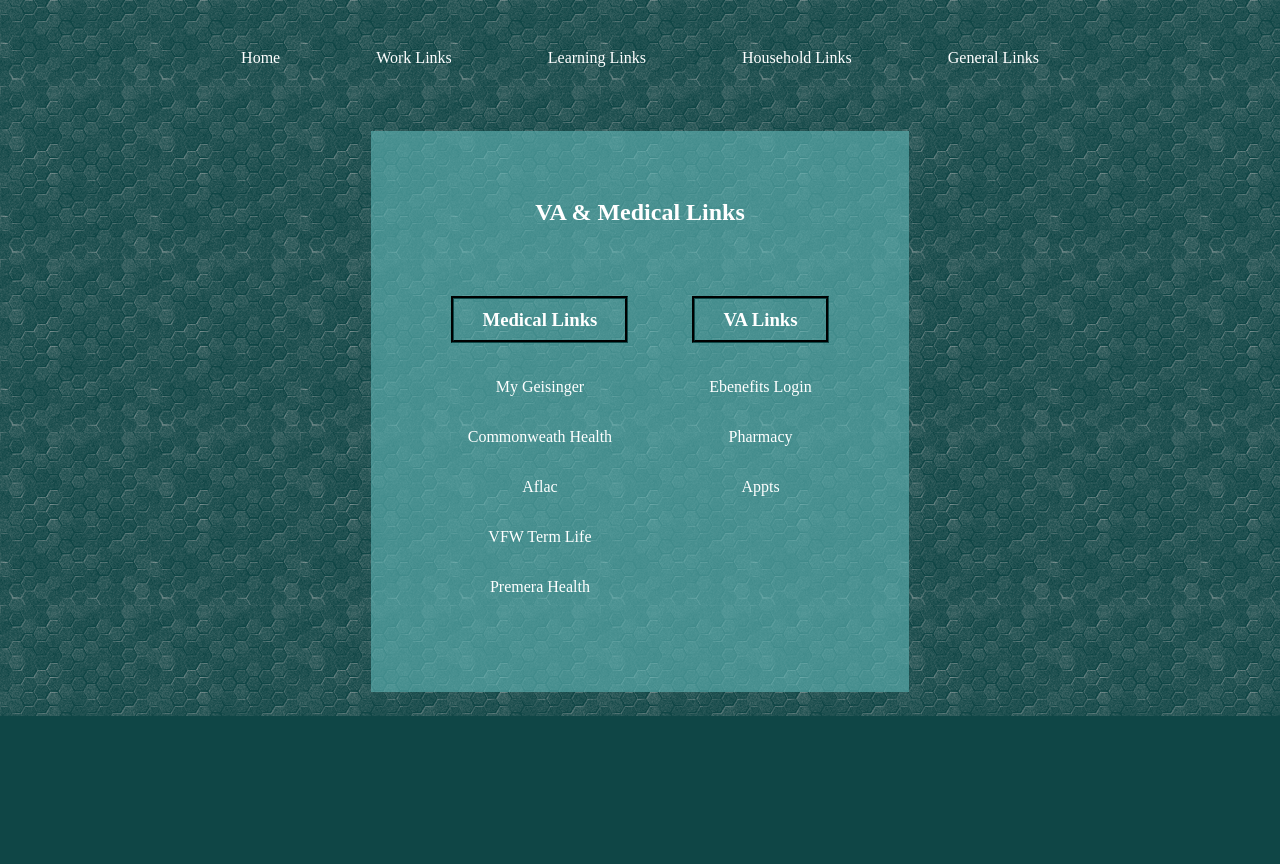
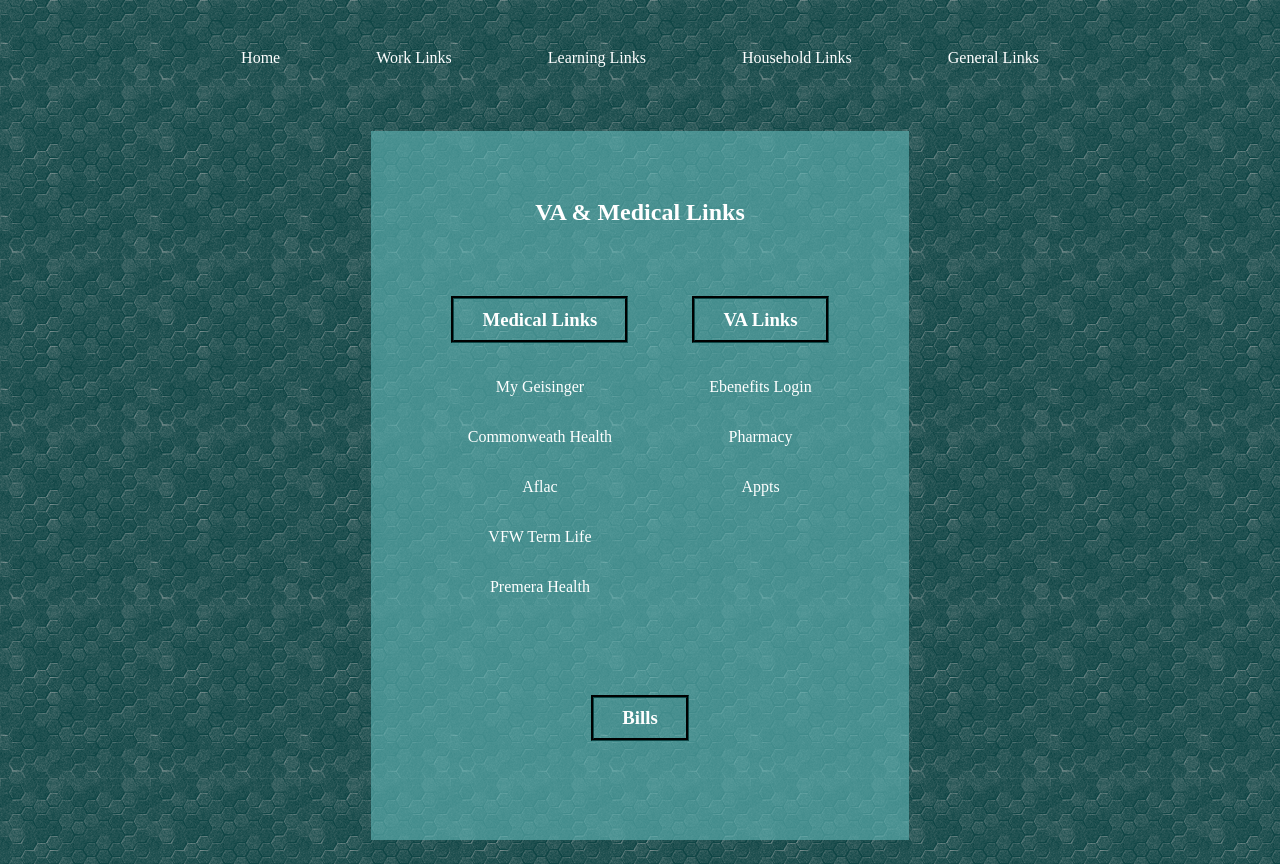
Before and after one commit to dojo24/homePage, a plain HTML site: page houseHold.html in a window 1280 px wide. Shown: the part 87-951 px from the top of the page. Before the commit the page ends 803 px from the top, so only its background shows below. Drawn offline with nearby package versions, Linux system fonts and the light colour scheme.

Commit message:
fixing errors

```diff
--- a/houseHold.html
+++ b/houseHold.html
@@ -41,6 +41,11 @@
                 </div>
             </div>
         </div>
+        <div class='row'>
+            <div class='column'>
+                <h3>Bills</h3>
+            </div>
+        </div>
     </div>
     <script src="https://ajax.googleapis.com/ajax/libs/jquery/3.3.1/jquery.min.js"></script>
     <script src='./js/scripts.js'></script>
```
